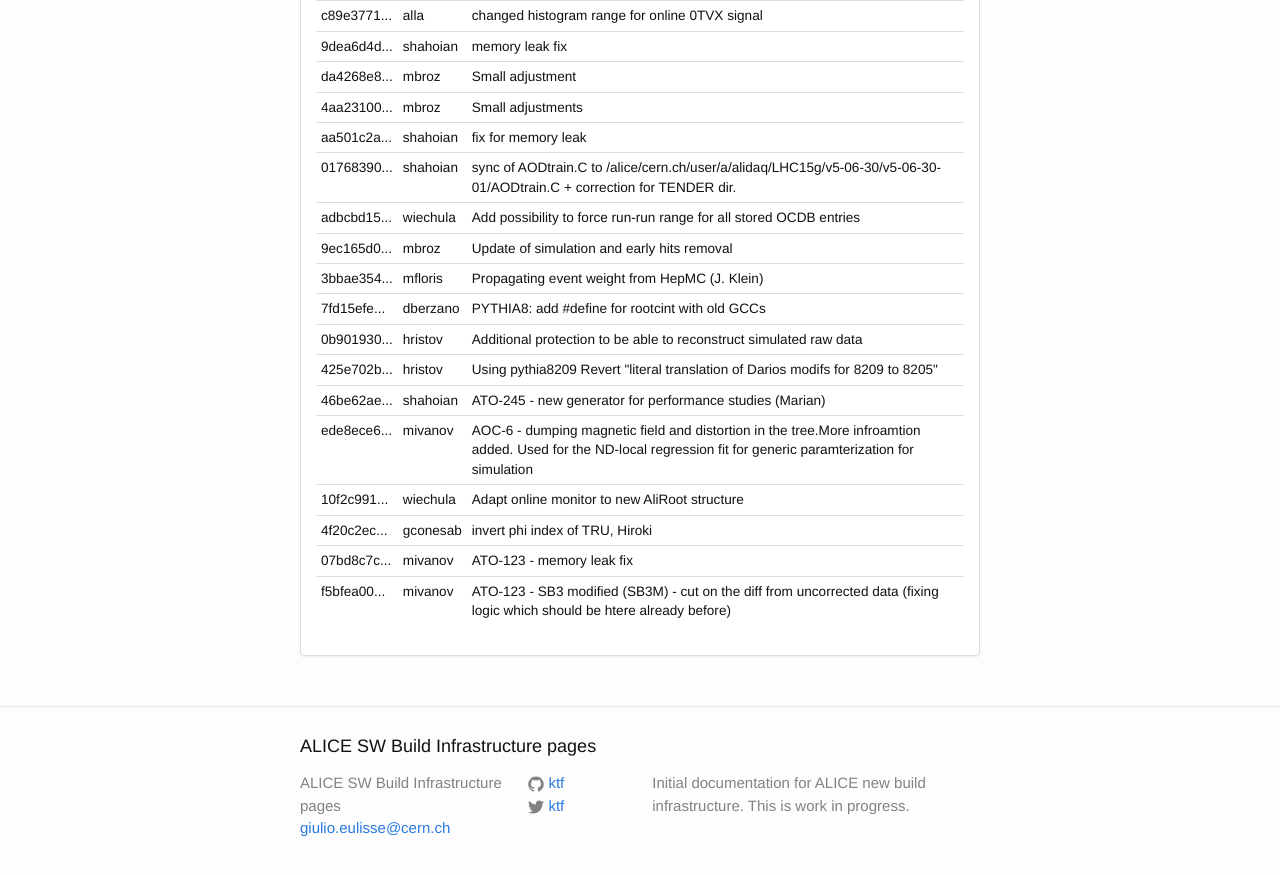
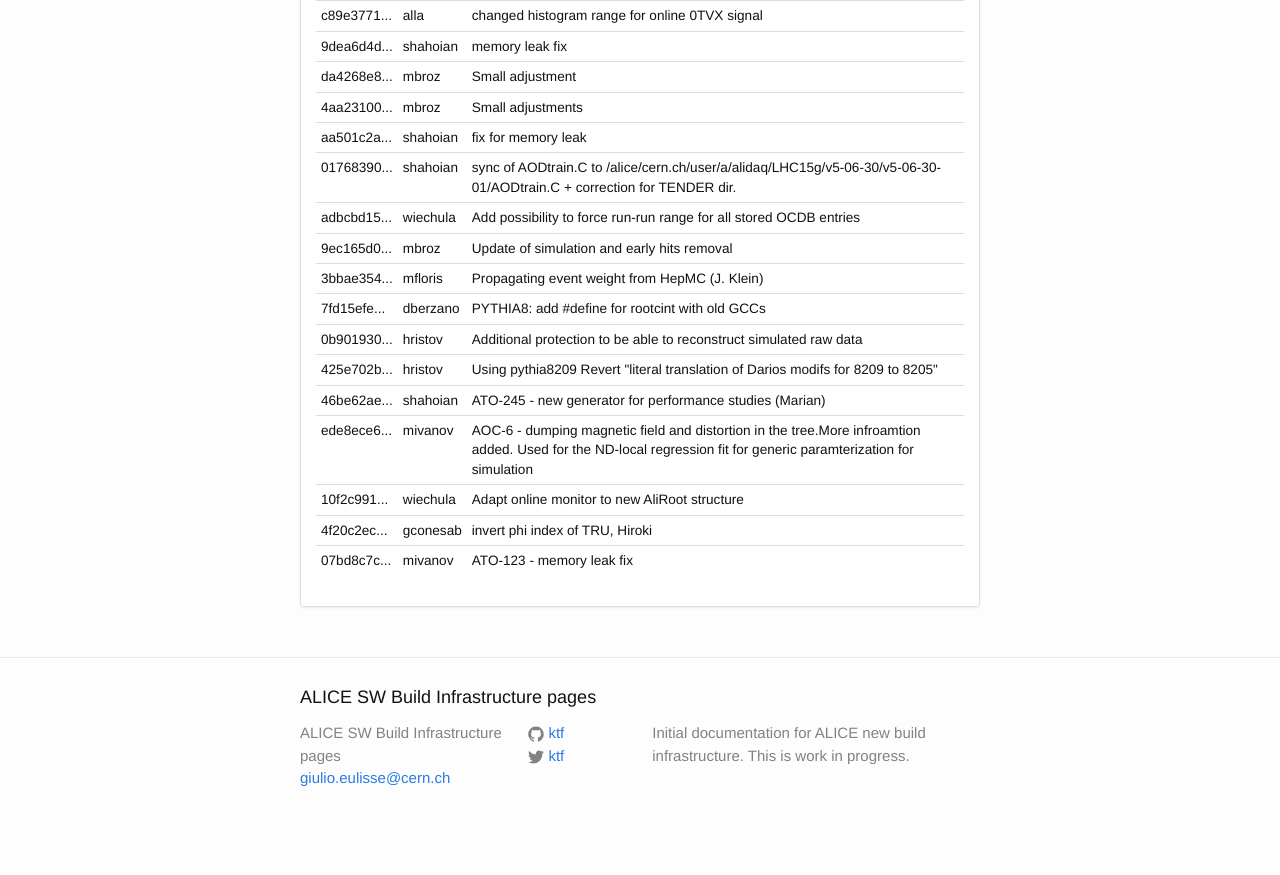
Before and after one commit to alisw/alisw.github.io, a Jekyll site: the page built from index.html, in a window 1280 px wide and 900 px high, scrolled down 55107 px. Shown: the top 875 px of the window. Built offline with Jekyll 4.4.1, drawn with Linux system fonts in a browser that asks for light colours; nearby versions of some CDN libraries; after the commit the page ends 55957 px from its top, so only the background shows below that.

Commit message:
Updated results.

```diff
--- a/_data/commits-aliroot-master.yaml
+++ b/_data/commits-aliroot-master.yaml
@@ -128,8 +128,3 @@
  message: >-
     ATO-123 - memory leak fix
  author: !!str mivanov
--
- commit: "f5bfea0070a5965803ace2f4c26de65127ac5f90"
- message: >-
-    ATO-123 - SB3 modified (SB3M)  - cut on the diff from uncorrected data (fixing logic which should be htere already before)
- author: !!str mivanov
```
